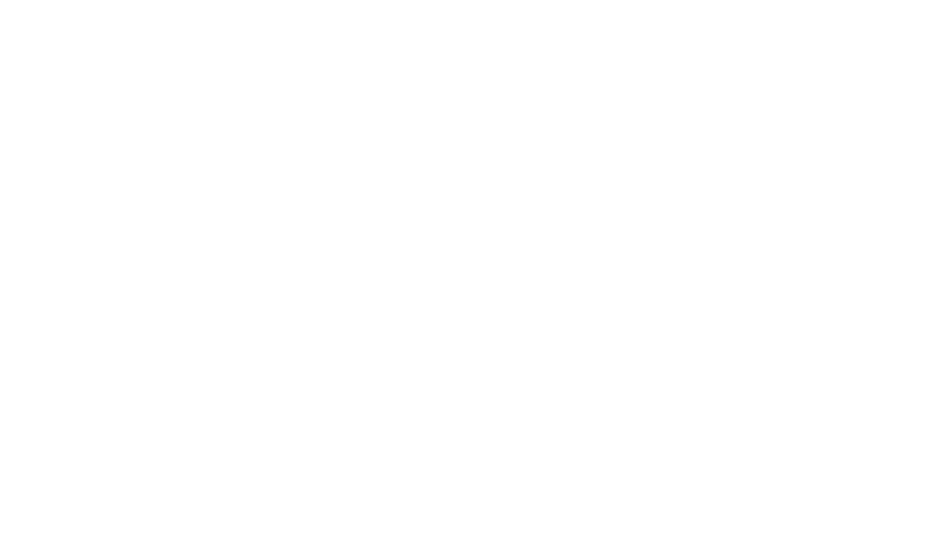
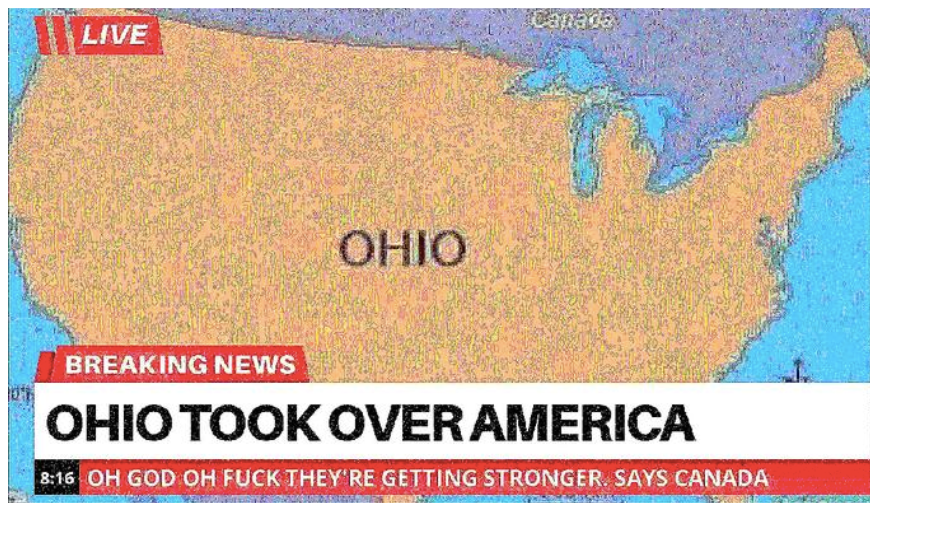
Before and after one commit to anoyhipsfr/goofyaaahwebsite, a plain HTML site: page index.html in a window 1280 px wide. Shown: the whole page, without its empty margins (0-925 px from the left). Drawn offline with Linux system fonts and the light colour scheme.

Commit message:
Do website thingy i guess

```diff
--- a/index.html
+++ b/index.html
@@ -7,6 +7,6 @@
     <title>goofy aaah website</title>
 </head>
 <body>
-
+    <img src="./static/media/usa-becomes-ohio.png" />
 </body>
 </html>
```
